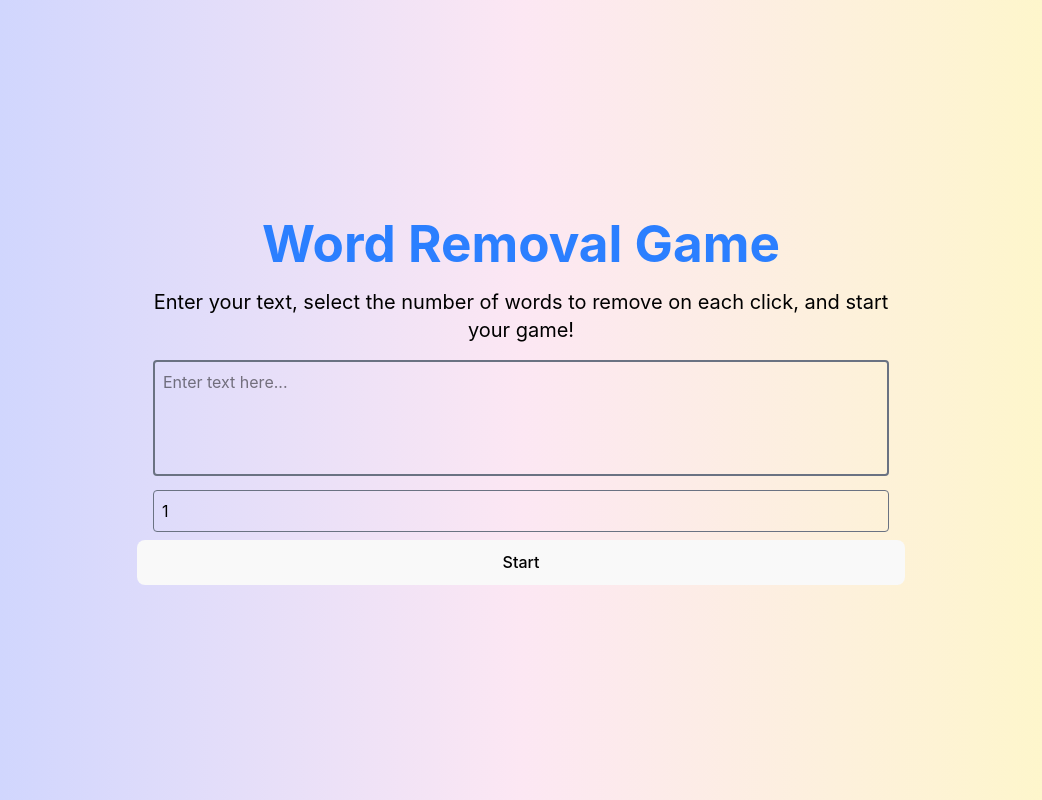
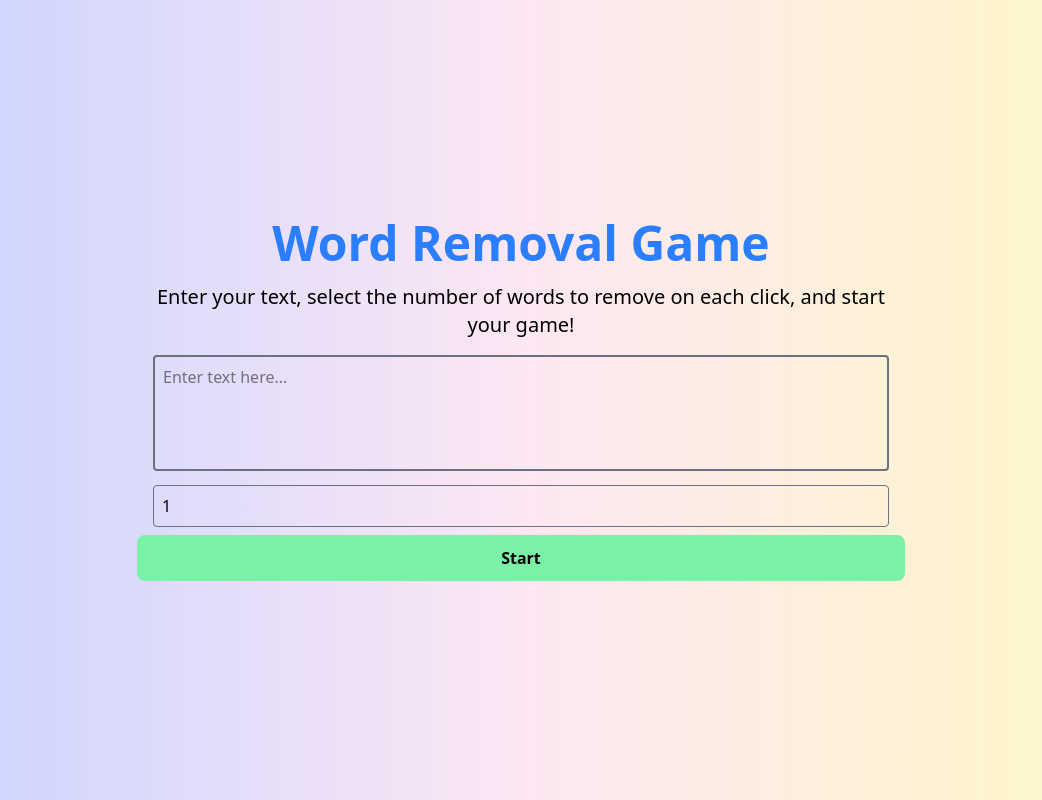
Before and after one commit to AndyPetersen90/word-removal-game, a React (Vite) app: page / in a window 1280 px wide. Shown: the whole page, without its empty margins (119-1161 px from the left). Built offline with nearby package versions, Linux system fonts and the light colour scheme.

Commit message:
removing more css from initial Vite install

```diff
--- a/src/index.css
+++ b/src/index.css
@@ -1,68 +1,16 @@
 @import "tailwindcss";
-:root {
-  font-family: Inter, system-ui, Avenir, Helvetica, Arial, sans-serif;
-  line-height: 1.5;
-  font-weight: 400;
-
-  color-scheme: light dark;
-  color: rgba(255, 255, 255, 0.87);
-  background-color: #242424;
-
-  font-synthesis: none;
-  text-rendering: optimizeLegibility;
-  -webkit-font-smoothing: antialiased;
-  -moz-osx-font-smoothing: grayscale;
-}
-
-a {
-  font-weight: 500;
-  color: #646cff;
-  text-decoration: inherit;
-}
-a:hover {
-  color: #535bf2;
-}
-
-body {
-  margin: 0;
-  display: flex;
-  place-items: center;
-  min-width: 320px;
-  min-height: 100vh;
-}
-
-h1 {
-  font-size: 3.2em;
-  line-height: 1.1;
-}
 
 button {
   border-radius: 8px;
   border: 1px solid transparent;
   padding: 0.6em 1.2em;
   font-size: 1em;
-  font-weight: 500;
+  font-weight: 600;
   font-family: inherit;
   cursor: pointer;
   transition: border-color 0.25s;
 }
 button:hover {
-  border-color: #646cff;
+  border-color: #fffefe;
+  border-width: 2px;
 }
-button:focus,
-button:focus-visible {
-  outline: 4px auto -webkit-focus-ring-color;
-}
-
-@media (prefers-color-scheme: light) {
-  :root {
-    color: #213547;
-    background-color: #ffffff;
-  }
-  a:hover {
-    color: #747bff;
-  }
-  button {
-    background-color: #f9f9f9;
-  }
-}
```
